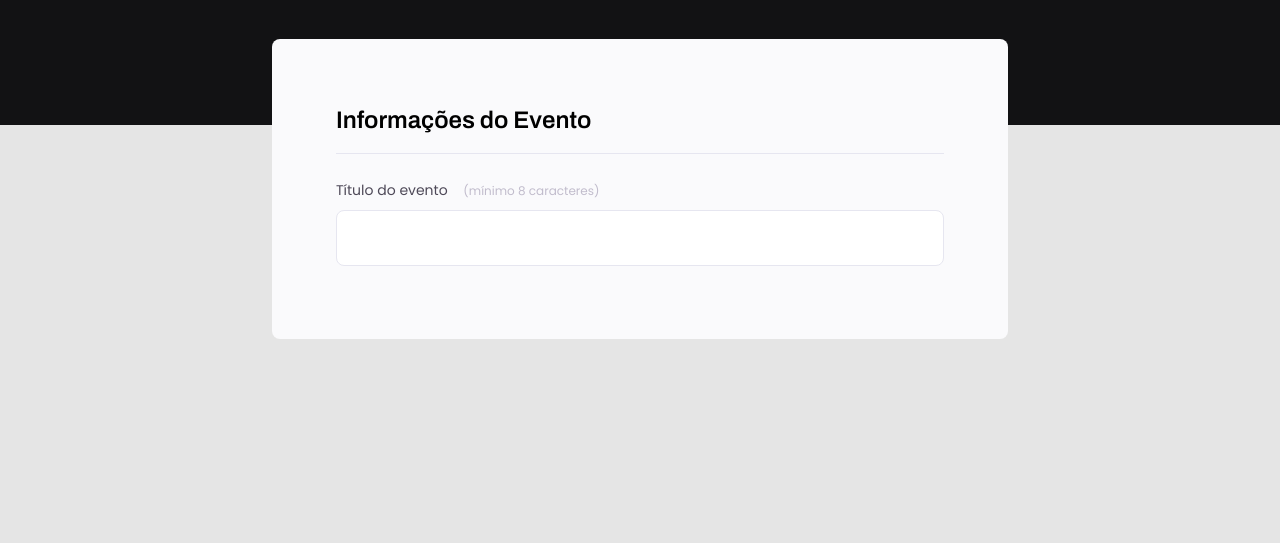
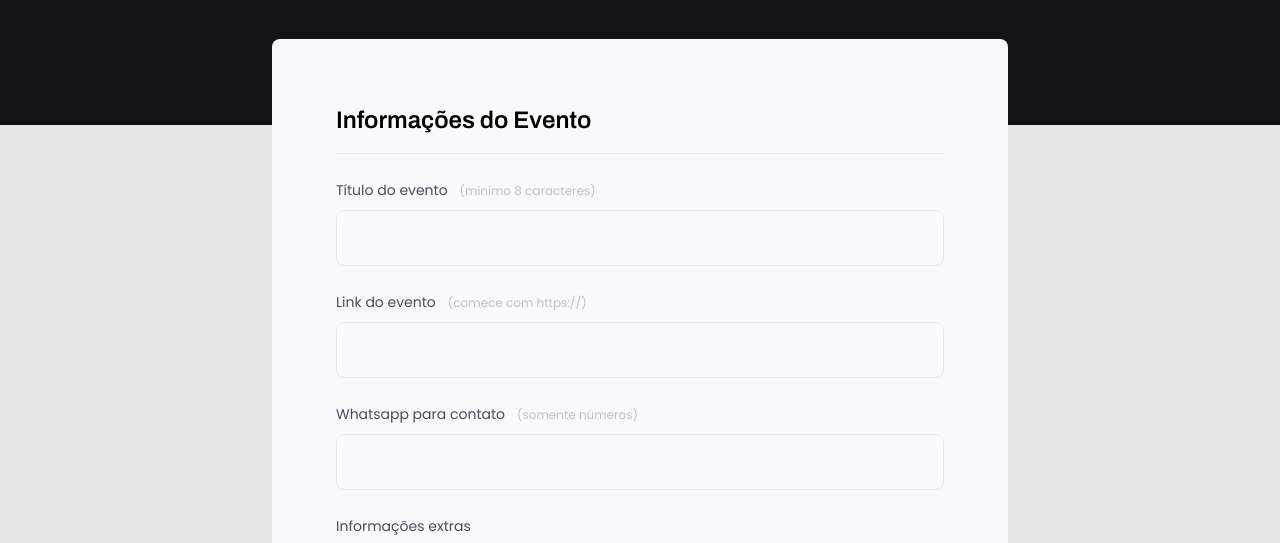
Before and after one commit to jhGomess/Formulario, a plain HTML site: page index.html in a window 1280 px wide. Shown: the part 243-786 px from the top of the page. Drawn offline with Linux system fonts and the light colour scheme.

Commit message:
adicionado event-link, event-whatsapp e event-info, e todos foram estilizados no css.

```diff
--- a/index.html
+++ b/index.html
@@ -24,13 +24,34 @@
 
       <form>
         <fieldset>
-          <legend>Informações do Evento</legend>
+          <div class="fieldset-wrapper">
+            <legend>Informações do Evento</legend>
 
-          <div class="input-wrapper">
-            <label for="event-title"
-              >Título do evento <span>(mínimo 8 caracteres)</span></label
-            >
-            <input type="text" name="event-title" id="event-title" />
+            <div class="input-wrapper">
+              <label for="event-title"
+                >Título do evento<span>(mínimo 8 caracteres)</span></label
+              >
+              <input type="text" name="event-title" id="event-title" />
+            </div>
+
+            <div class="input-wrapper">
+              <label for="event-link"
+                >Link do evento<span>(comece com https://)</span></label
+              >
+              <input type="url" name="event-link" id="event-link" />
+            </div>
+
+            <div class="input-wrapper">
+              <label for="event-whatsapp"
+                >Whatsapp para contato<span>(somente números)</span></label
+              >
+              <input type="number" name="event-whatsapp" id="event-whatsapp" />
+            </div>
+
+            <div class="input-wrapper">
+              <label for="event-info">Informações extras</label>
+              <textarea name="event-info" id="event-info"></textarea>
+            </div>
           </div>
         </fieldset>
       </form>
--- a/style.css
+++ b/style.css
@@ -14,8 +14,8 @@
   --header-color: #42d3ff;
   --bg-form: #fafafc;
   --border-color: #e6e6f0;
-  --label-color: #4e4958;
-  --span-input-color: #c1bccc;
+  --label-input-color: #4e4958;
+  --span-color: #c1bccc;
 }
 
 body {
@@ -79,6 +79,12 @@ fieldset {
   border: none;
 }
 
+.fieldset-wrapper {
+  display: flex;
+  flex-direction: column;
+  gap: 2.4rem;
+}
+
 fieldset legend {
   font-family: "Archivo", sans-serif;
   font-size: 2.4rem;
@@ -86,7 +92,6 @@ fieldset legend {
   font-weight: 600;
 
   padding-bottom: 1.6rem;
-  margin-bottom: 2.4rem;
   border-bottom: 1px solid var(--border-color);
   width: 100%;
 }
@@ -98,25 +103,38 @@ fieldset legend {
 }
 
 .input-wrapper label {
-  color: var(--label-color);
+  color: var(--label-input-color);
   font-size: 1.4rem;
   line-height: 2.4rem;
 }
 
 .input-wrapper label span {
-  color: var(--span-input-color);
+  color: var(--span-color);
   font-size: 1.2rem;
   line-height: 2rem;
   margin-left: 1.2rem;
+
+  transition: color 0.2s;
 }
 
-.input-wrapper input {
+.input-wrapper label span:hover {
+  color: var(--label-input-color);
+}
+
+.input-wrapper input,
+.input-wrapper textarea {
   height: 5.6rem;
   padding: 0rem 2.4rem;
   border: 1px solid var(--border-color);
   border-radius: 0.8rem;
 
-  color: var(--span-input-color);
+  background-color: var(--bg-form);
+  color: var(--label-input-color);
   font-size: 1.6rem;
   line-height: 2.6rem;
 }
+
+.input-wrapper textarea {
+  padding: 0rem 1rem;
+  height: 16.8rem;
+}
```
